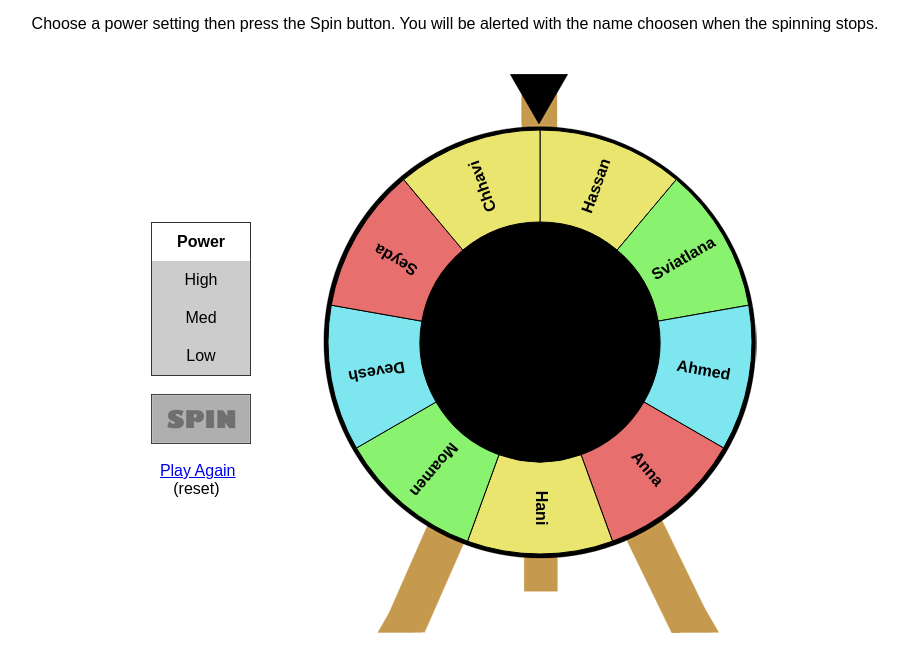
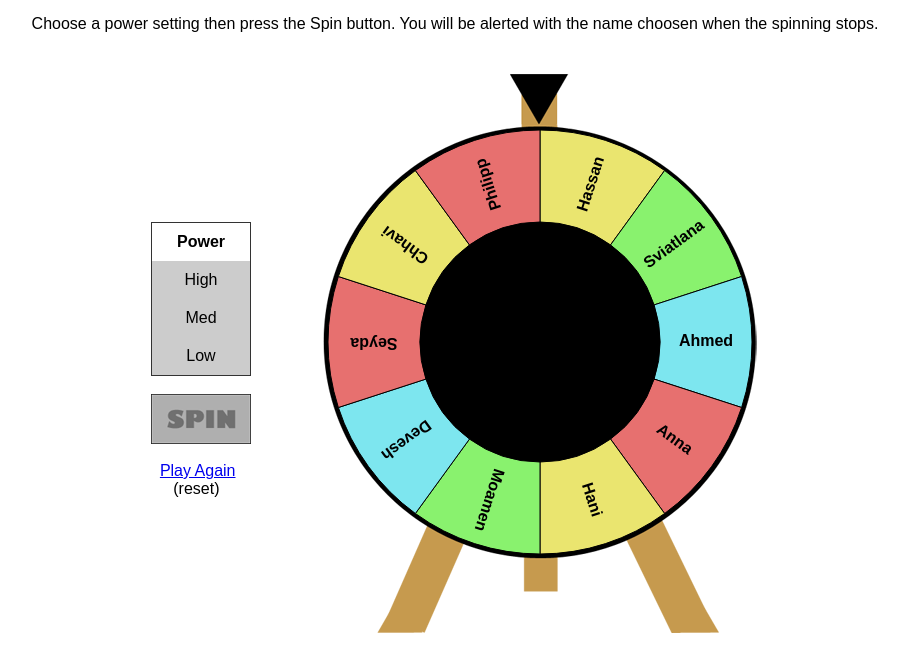
Before and after one commit to hdakhly/menu, a plain HTML site: page index.html in a window 1280 px wide. Shown: the part 48-720 px from the top of the page, without its empty margins (185-1093 px from the left). Drawn offline with nearby package versions, Linux system fonts and the light colour scheme.

Commit message:
Add Philipp to the wheel

```diff
--- a/index.html
+++ b/index.html
@@ -74,7 +74,7 @@
         <script>
             // Create new wheel object specifying the parameters at creation time.
             let theWheel = new Winwheel({
-                'numSegments'   : 9,   // Specify number of segments.
+                'numSegments'   : 10,   // Specify number of segments.
                 'outerRadius'   : 212,  // Set radius to so wheel fits the background.
                 'innerRadius'   : 120,  // Set inner radius to make wheel hollow.
                 'textFontSize'  : 16,   // Set font size accordingly.
@@ -89,7 +89,8 @@
                    {'fillStyle' : '#89f26e', 'text' : 'Moamen'},
                    {'fillStyle' : '#7de6ef', 'text' : 'Devesh'},
                    {'fillStyle' : '#e7706f', 'text' : 'Seyda'},
-                   {'fillStyle' : '#eae56f', 'text' : 'Chhavi'}
+                   {'fillStyle' : '#eae56f', 'text' : 'Chhavi'},
+                   {'fillStyle' : '#e7706f', 'text' : 'Philipp'}
                 ],
                 'animation' :           // Define spin to stop animation.
                 {
```
